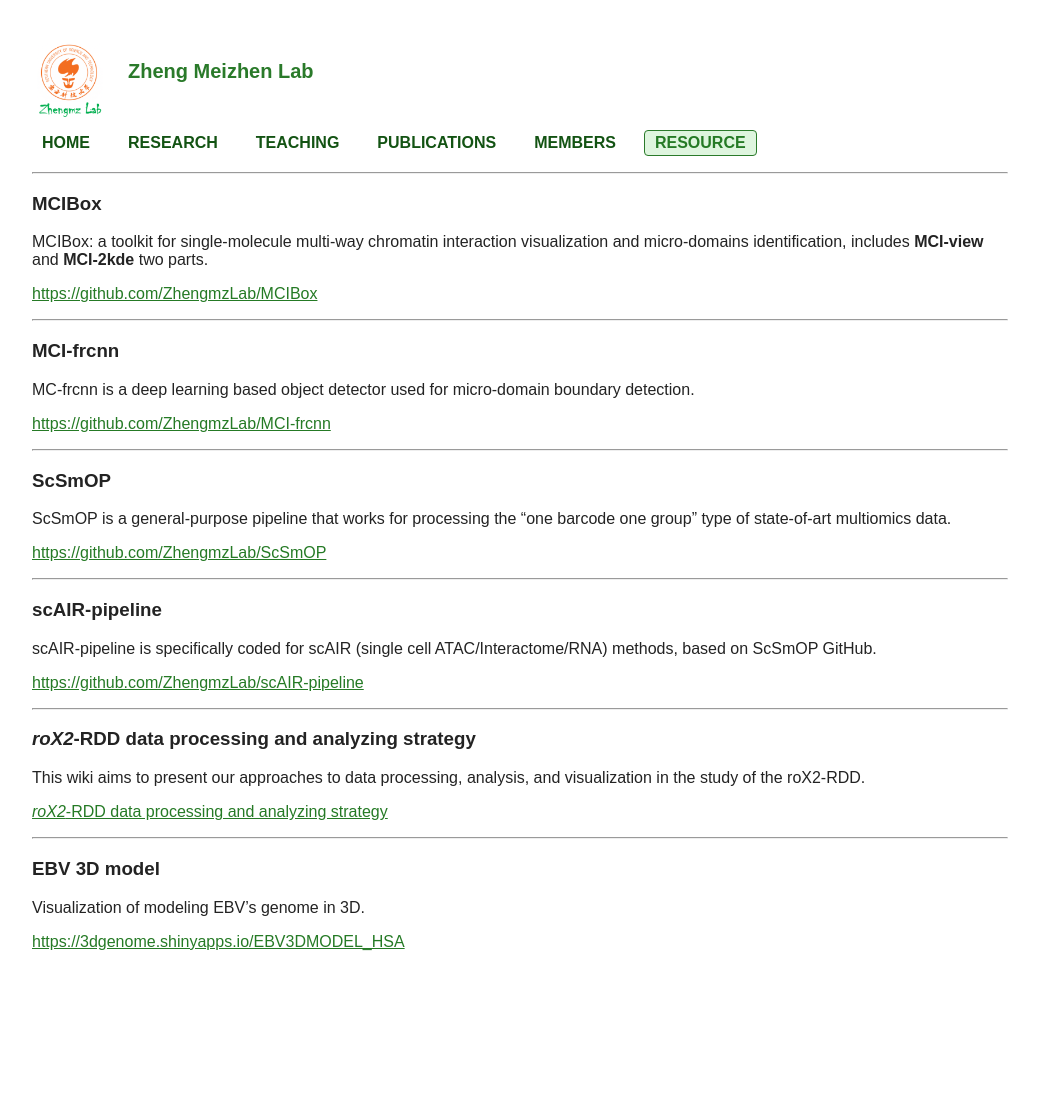
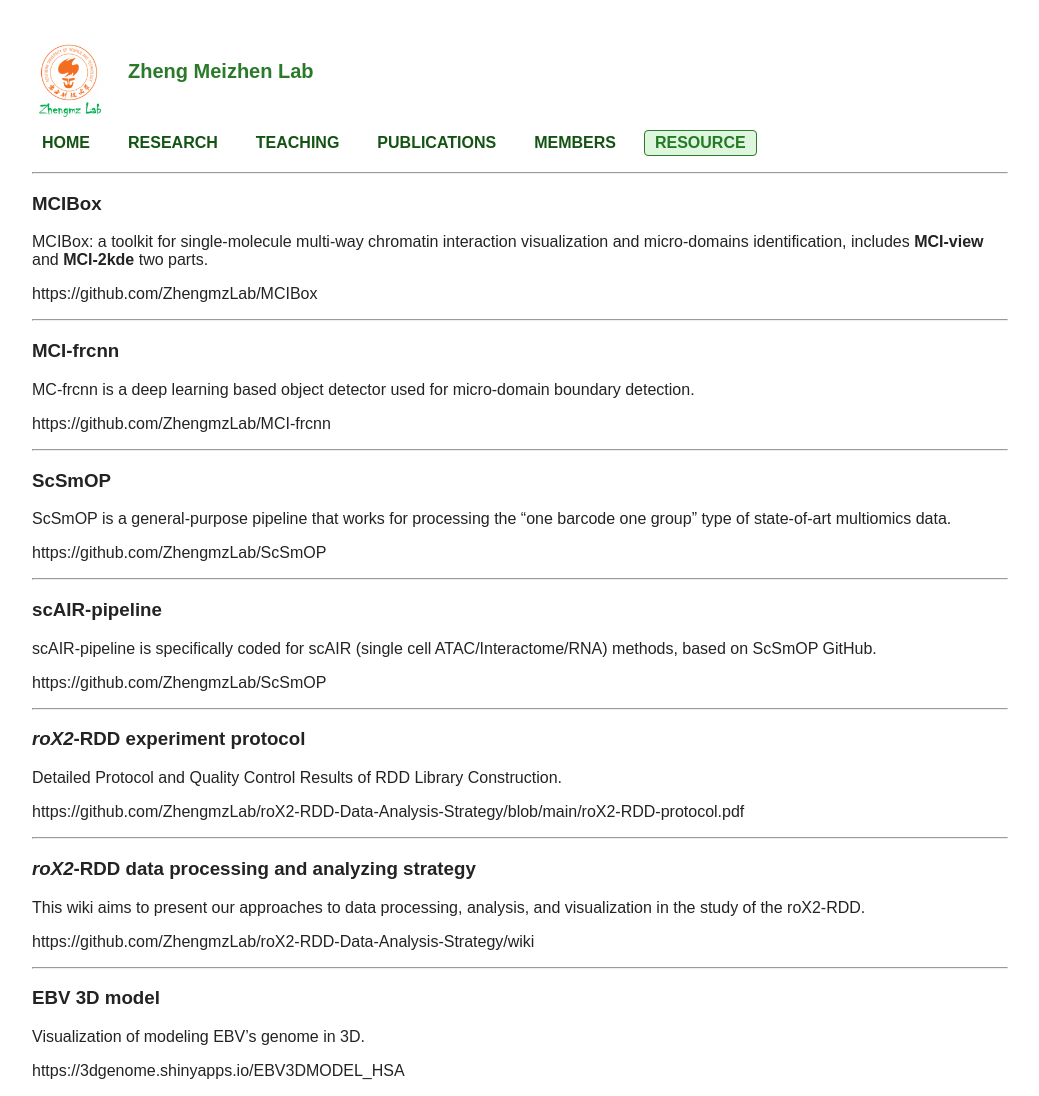
Before and after one commit to ZhengmzLab/zhengmzlab.github.io, a Jekyll site: the page built from resource.md, in a window 1280 px wide. Shown: the whole page, without its empty margins (120-1159 px from the left). Built offline with Jekyll 4.4.1, drawn with Linux system fonts in a browser that asks for light colours; before the commit the page ends 967 px from its top, so only the background shows below that.

Commit message:
Update resource.md

```diff
--- a/resource.md
+++ b/resource.md
@@ -6,39 +6,46 @@ title: RESOURCE
 ### MCIBox
 MCIBox: a toolkit for single-molecule multi-way chromatin interaction visualization and micro-domains identification, includes **MCI-view** and **MCI-2kde** two parts.
 
-[https://github.com/ZhengmzLab/MCIBox](https://github.com/ZhengmzLab/MCIBox)
+https://github.com/ZhengmzLab/MCIBox
 
 ---
 
 ### MCI-frcnn
 MC-frcnn is a deep learning based object detector used for micro-domain boundary detection.
 
-[https://github.com/ZhengmzLab/MCI-frcnn](https://github.com/ZhengmzLab/MCI-frcnn)
+https://github.com/ZhengmzLab/MCI-frcnn
 
 ---
 
 ### ScSmOP
 ScSmOP is a general-purpose pipeline that works for processing the “one barcode one group” type of state-of-art multiomics data.
 
-[https://github.com/ZhengmzLab/ScSmOP](https://github.com/ZhengmzLab/ScSmOP)
+https://github.com/ZhengmzLab/ScSmOP
 
 ---
 
 ### scAIR-pipeline
 scAIR-pipeline is specifically coded for scAIR (single cell ATAC/Interactome/RNA) methods, based on ScSmOP GitHub.
 
-[https://github.com/ZhengmzLab/scAIR-pipeline](https://github.com/ZhengmzLab/ScSmOP)
+https://github.com/ZhengmzLab/ScSmOP
+
+---
+
+### *roX2*-RDD experiment protocol
+Detailed Protocol and Quality Control Results of RDD Library Construction.
+
+https://github.com/ZhengmzLab/roX2-RDD-Data-Analysis-Strategy/blob/main/roX2-RDD-protocol.pdf
 
 ---
 
 ### *roX2*-RDD data processing and analyzing strategy
 This wiki aims to present our approaches to data processing, analysis, and visualization in the study of the roX2-RDD.
 
-[*roX2*-RDD data processing and analyzing strategy](https://github.com/ZhengmzLab/roX2-RDD-Data-Analysis-Strategy/wiki)
+https://github.com/ZhengmzLab/roX2-RDD-Data-Analysis-Strategy/wiki
 
 ---
 
 ### EBV 3D model
 Visualization of modeling EBV's genome in 3D.
 
-[https://3dgenome.shinyapps.io/EBV3DMODEL_HSA](https://3dgenome.shinyapps.io/EBV3DMODEL_HSA/)
+https://3dgenome.shinyapps.io/EBV3DMODEL_HSA
```
